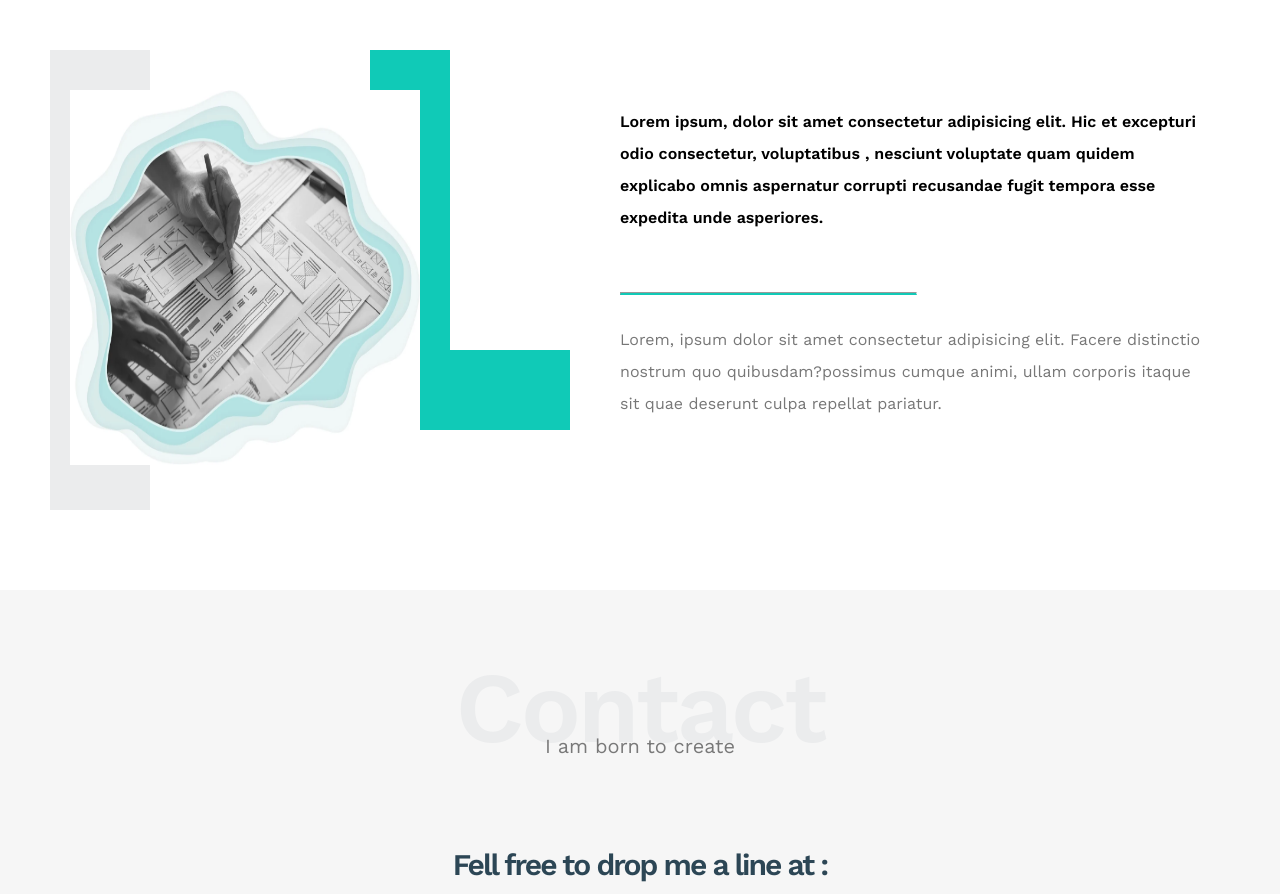
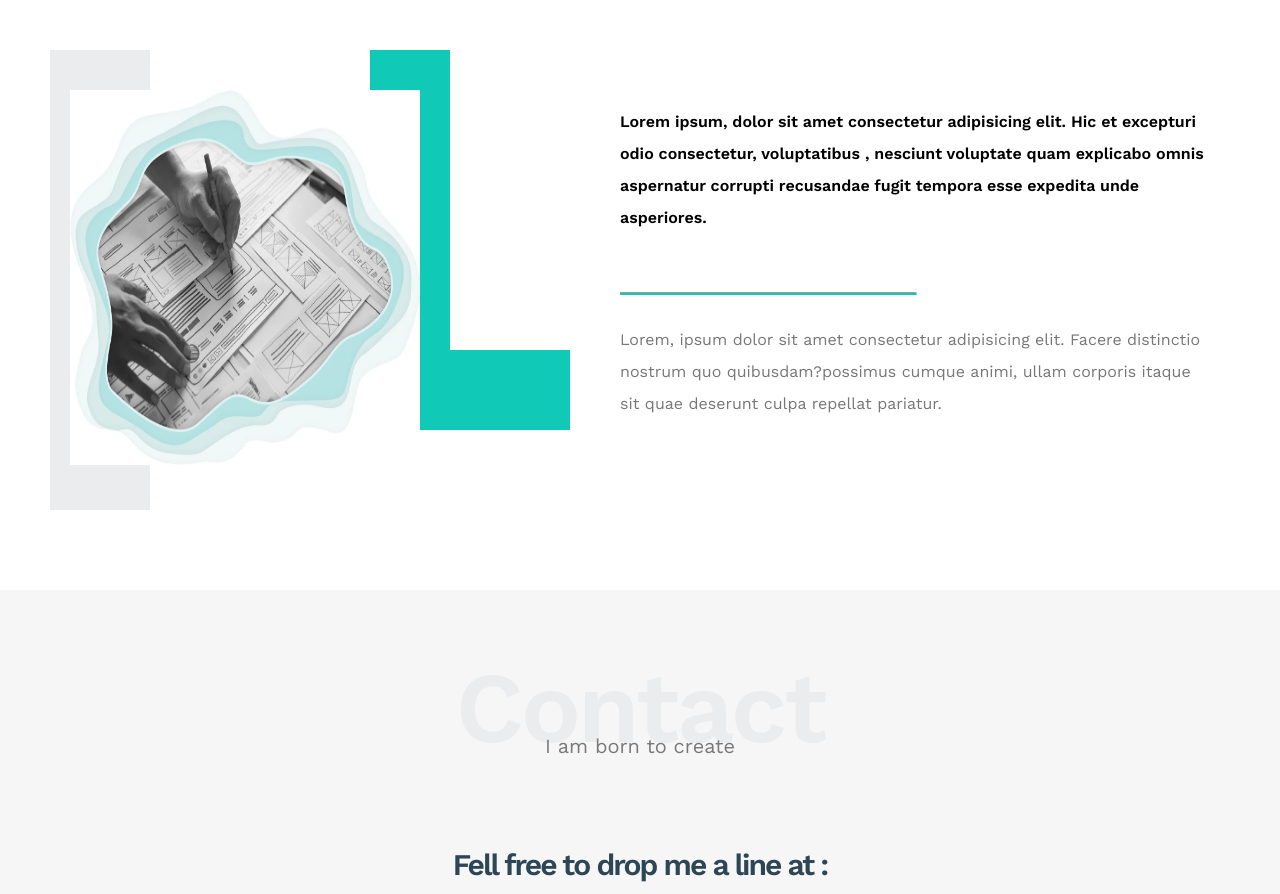
Before and after one commit to a-basuony/HTML-And-CSS-Template-One, a plain HTML site: page index.html in a window 1280 px wide. Shown: the part 2902-3796 px from the top of the page. Drawn offline with nearby package versions, Linux system fonts and the light colour scheme; a web font is replaced by a local one.

Commit message:
Update index.html

```diff
--- a/index.html
+++ b/index.html
@@ -178,7 +178,7 @@
                   </div>
                   <div class="text">
                       <p>Lorem ipsum, dolor sit amet consectetur adipisicing
-                          elit. Hic et excepturi odio consectetur, voluptatibus , nesciunt voluptate quam quidem explicabo omnis aspernatur corrupti recusandae
+                          elit. Hic et excepturi odio consectetur, voluptatibus , nesciunt voluptate quam explicabo omnis aspernatur corrupti recusandae
                           fugit tempora esse expedita unde asperiores.
                         </p>
                         <hr>
```
